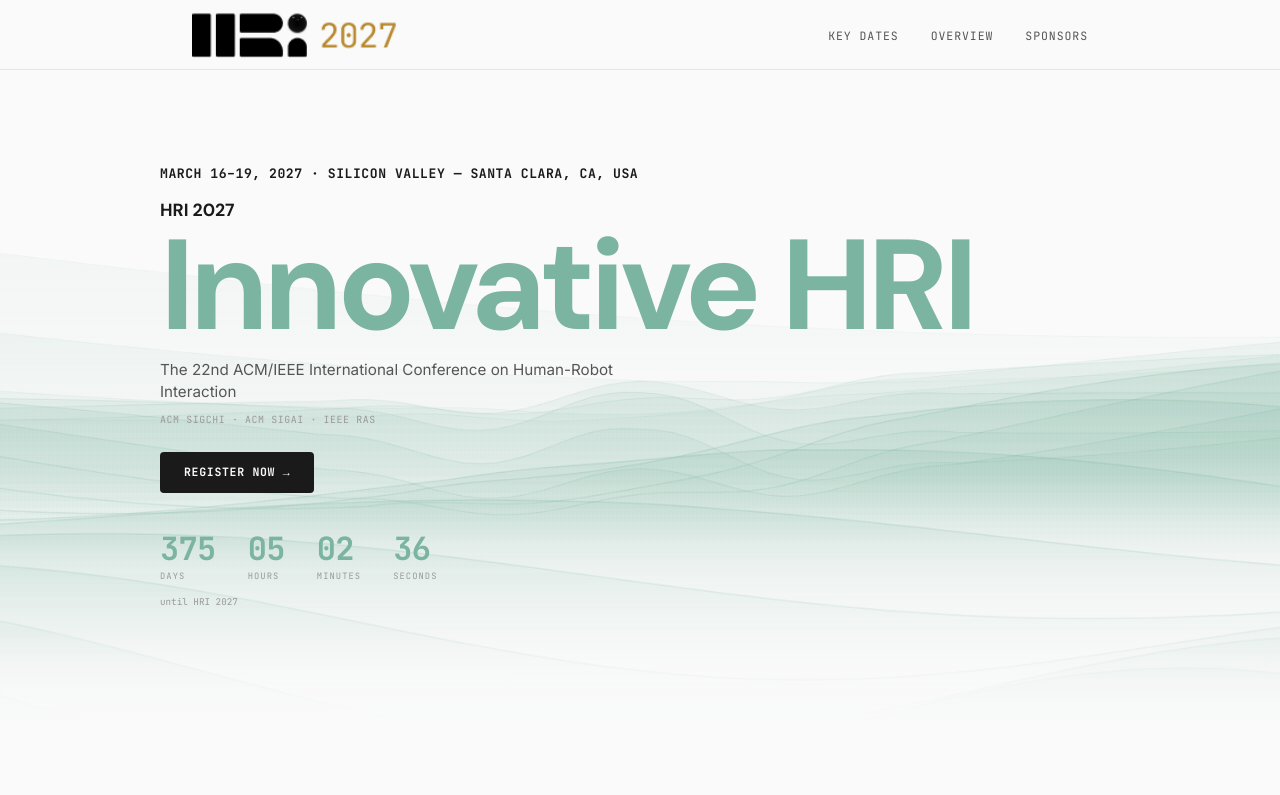
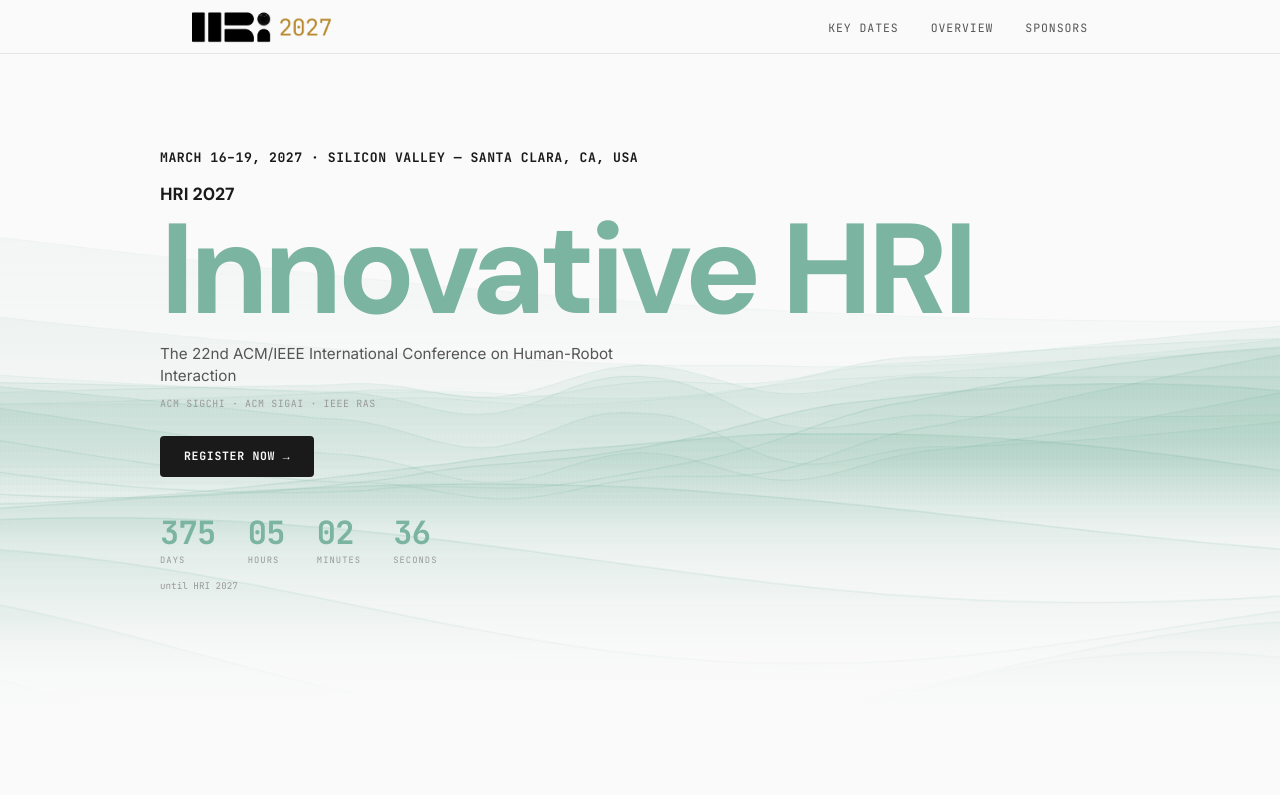
Before and after one commit to jonathanota/HRI-2027-website, a plain HTML site: page index.html in a window 1280 px wide. Shown: the top 795 px of the page. Drawn offline with Linux system fonts and the light colour scheme; no server answers; animation ran at ten frames a second.

Commit message:
fix: reduce nav logo size

```diff
--- a/style-b.css
+++ b/style-b.css
@@ -16,7 +16,7 @@ ul { list-style: none; }
 .nav { transition: background 2s ease, border-color 2s ease; position: sticky; top: 0; z-index: 100; background: rgba(250,250,250,0.9); backdrop-filter: blur(12px); border-bottom: 1px solid var(--border); }
 .nav-inner { max-width: 960px; margin: 0 auto; padding: 0.6rem 2rem; display: flex; align-items: center; justify-content: space-between; }
 .nav-logo { display: flex; align-items: center; }
-.nav-logo-img { height: 50px; width: auto; }
+.nav-logo-img { height: 34px; width: auto; }
 .nav-links { display: flex; gap: 2rem; }
 .nav-links a { font-family: var(--font-mono); font-size: 0.72rem; text-transform: uppercase; letter-spacing: 0.08em; color: var(--text-sec); transition: color 0.2s; }
 .nav-links a:hover { color: var(--text); }
```
